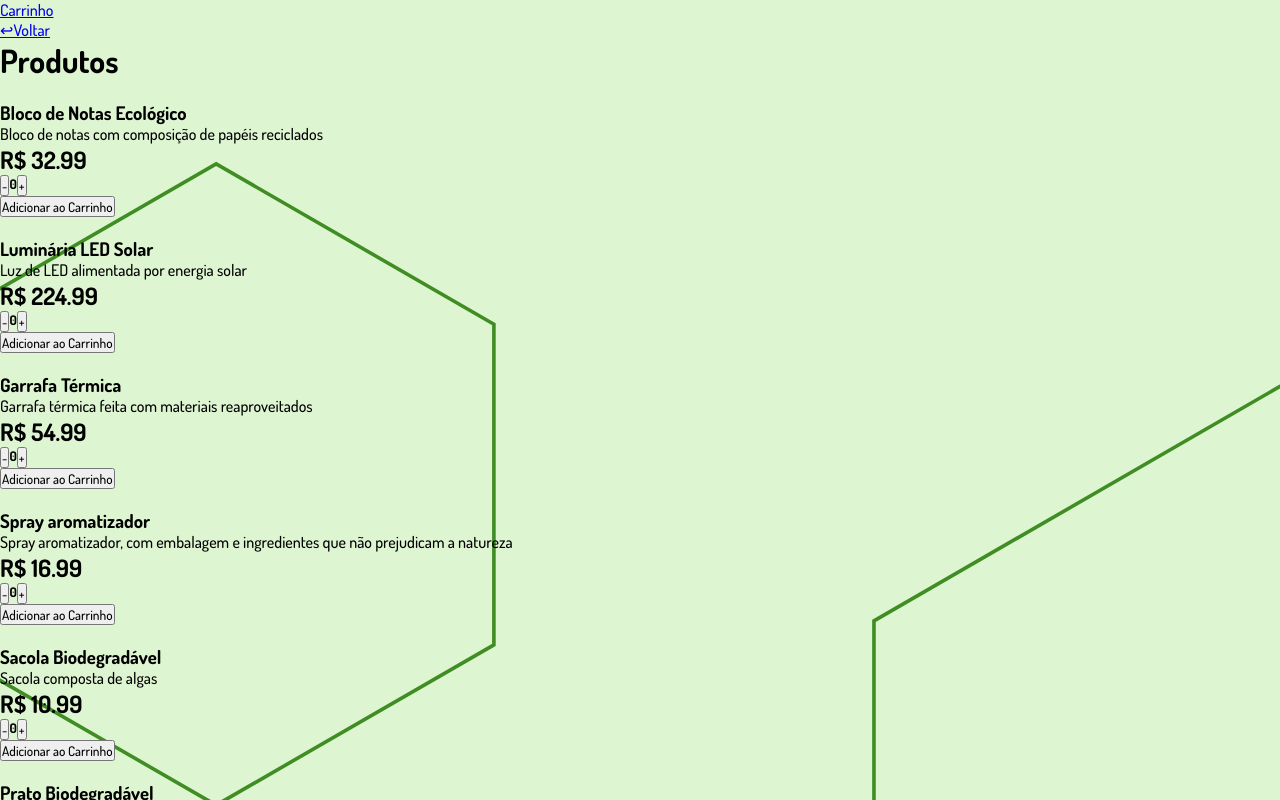
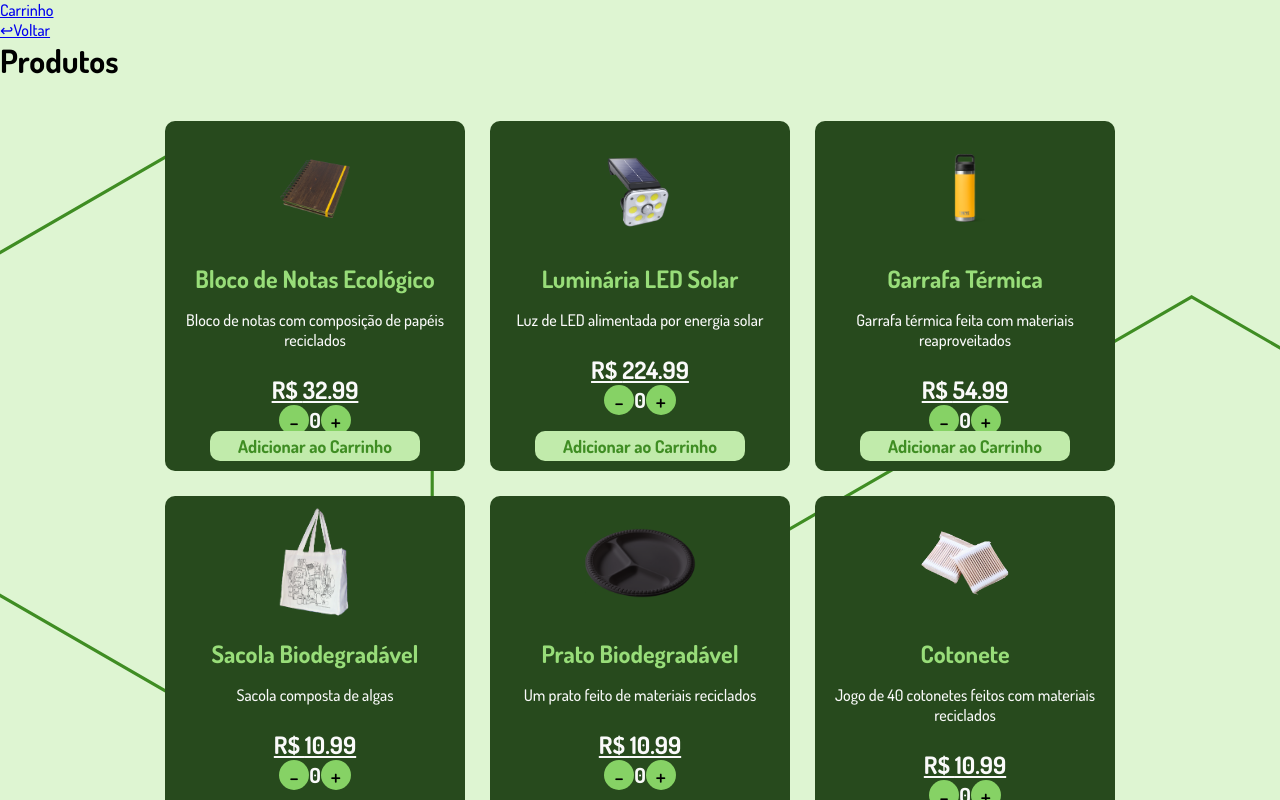
Before and after one commit to matheuslinkdev/ecomatters-react, a React (Vite) app: page /loja in a window 1280 px wide. Shown: the top 800 px of the page. Built offline with nearby package versions, Linux system fonts and the light colour scheme.

Commit message:
Adicionando alguns estilos ao card do produto

```diff
--- a/src/Componentes/Carrinho/AlterarQuantidade/index.jsx
+++ b/src/Componentes/Carrinho/AlterarQuantidade/index.jsx
@@ -21,7 +21,7 @@ const AlterarQuantidade = ({ quantidade, onQuantidadeChange }) => {
 
   return (
     <article>
-      <section style={{ display: "flex" }}>
+      <section className="botoes-alterar-quantidade">
         <button
           onClick={(e) => {
             e.preventDefault();
@@ -30,7 +30,7 @@ const AlterarQuantidade = ({ quantidade, onQuantidadeChange }) => {
         >
           -
         </button>
-        <h5>{quant}</h5>
+        <h5 className="quantidade">{quant}</h5>
         <button
           onClick={(e) => {
             e.preventDefault();
--- a/src/Componentes/Produtos/BotaoAddCarrinho/index.jsx
+++ b/src/Componentes/Produtos/BotaoAddCarrinho/index.jsx
@@ -1,8 +1,15 @@
-const BotaoAdicionarCarrinho = ({handleAdicionarAoCarrinho}) => {
+const BotaoAdicionarCarrinho = ({ handleAdicionarAoCarrinho }) => {
+  return (
+    <button
+      onClick={(e) => {
+        e.preventDefault();
+        handleAdicionarAoCarrinho();
+      }}
+      className="btn-adicionar-carrinho"
+    >
+      Adicionar ao Carrinho
+    </button>
+  );
+};
 
-  return (
-    <button onClick={(e)=>{ e.preventDefault(); handleAdicionarAoCarrinho()}}>Adicionar ao Carrinho</button>
-  )
-}
-
-export default BotaoAdicionarCarrinho
+export default BotaoAdicionarCarrinho;
--- a/src/Componentes/Produtos/data/produtos.js
+++ b/src/Componentes/Produtos/data/produtos.js
@@ -3,7 +3,7 @@ export const produtos = [
     nome: "Bloco de Notas Ecológico",
     precoReal: 32.99,
     descricao: "Bloco de notas com composição de papéis reciclados",
-    imagem: "",
+    imagem: "src/Componentes/Produtos/data/imgs/caderno.png",
     disponivel: true,
     quantidade: 0,
   },
@@ -11,7 +11,7 @@ export const produtos = [
     nome: "Luminária LED Solar",
     precoReal: 224.99,
     descricao: "Luz de LED alimentada por energia solar",
-    imagem: "",
+    imagem: "src/Componentes/Produtos/data/imgs/ledLight.png",
     disponivel: true,
     quantidade: 0,
   },
@@ -19,16 +19,7 @@ export const produtos = [
     nome: "Garrafa Térmica",
     precoReal: 54.99,
     descricao: "Garrafa térmica feita com materiais reaproveitados",
-    imagem: "",
-    disponivel: true,
-    quantidade: 0,
-  },
-  {
-    nome: "Spray aromatizador",
-    precoReal: 16.99,
-    descricao:
-      "Spray aromatizador, com embalagem e ingredientes que não prejudicam a natureza",
-    imagem: "",
+    imagem: "src/Componentes/Produtos/data/imgs/reusableBottle.png",
     disponivel: true,
     quantidade: 0,
   },
@@ -36,7 +27,7 @@ export const produtos = [
     nome: "Sacola Biodegradável",
     precoReal: 10.99,
     descricao: "Sacola composta de algas",
-    imagem: "",
+    imagem: "src/Componentes/Produtos/data/imgs/bioBag.png",
     disponivel: true,
     quantidade: 0,
   },
@@ -44,7 +35,7 @@ export const produtos = [
     nome: "Prato Biodegradável",
     precoReal: 10.99,
     descricao: "Um prato feito de materiais reciclados",
-    imagem: "",
+    imagem: "src/Componentes/Produtos/data/imgs/bioPlate.png",
     disponivel: true,
     quantidade: 0,
   },
@@ -52,15 +43,15 @@ export const produtos = [
     nome: "Cotonete",
     precoReal: 10.99,
     descricao: "Jogo de 40 cotonetes feitos com materiais reciclados",
-    imagem: "",
+    imagem: "src/Componentes/Produtos/data/imgs/cottonSwab.png",
     disponivel: true,
     quantidade: 0,
   },
   {
-    nome: "Copos de Papel (Pacote com 30 Unidades)",
+    nome: "Copos de Papel",
     precoReal: 32.99,
-    descricao: "Copo de papel compostável (pacote com 30 unidades)",
-    imagem: "",
+    descricao: "Copo de papel compostável (pacote com 20 unidades)",
+    imagem: "src/Componentes/Produtos/data/imgs/paperCups.png",
     disponivel: true,
     quantidade: 0,
   },
@@ -68,7 +59,7 @@ export const produtos = [
     nome: "Talheres Compostáveis",
     precoReal: 5.99,
     descricao: "Um jogo de talheres (garfo, faca e colher)",
-    imagem: "",
+    imagem: "src/Componentes/Produtos/data/imgs/cutlery.png",
     disponivel: true,
     quantidade: 0,
   },
@@ -76,7 +67,7 @@ export const produtos = [
     nome: "Sacolas de Papel",
     precoReal: 10.99,
     descricao: "Sacos de papel (pacote com 10 unidades)",
-    imagem: "",
+    imagem: "src/Componentes/Produtos/data/imgs/paperBags.png",
     disponivel: true,
     quantidade: 0,
   },
--- a/src/Componentes/Produtos/index.jsx
+++ b/src/Componentes/Produtos/index.jsx
@@ -29,16 +29,18 @@ const Produtos = () => {
 
   return (
     <>
-      <main>
-        <Voltar rotaDestino="/home"/>
+      <main className="main-produtos">
+        <Voltar rotaDestino="/home" />
         <h1>Produtos</h1>
-        <article>
+        <article className="lista-produtos">
           {produtos.map((produto, index) => (
-            <section key={index}>
-              <img src="" alt="" />
-              <h1>{produto.nome}</h1>
-              <span>{produto.descricao}</span>
-              <h2>R$ {produto.precoReal}</h2>
+            <section key={index} className="produto">
+              <img src={produto.imagem} alt={produto.nome} />
+              <div className="informacoes-produto">
+                <h1>{produto.nome}</h1>
+                <span>{produto.descricao}</span>
+                <h2>R$ {produto.precoReal}</h2>
+              </div>
               <AlterarQuantidade
                 quantidade={produto.quantidade}
                 onQuantidadeChange={(novaQuantidade) =>
--- a/src/Componentes/Produtos/style.scss
+++ b/src/Componentes/Produtos/style.scss
@@ -1 +1,92 @@
 @import "../../styles/variaveis.scss";
+
+.lista-produtos {
+  max-width: 90dvw;
+  display: flex;
+  justify-content: center;
+  align-items: center;
+  flex-wrap: wrap;
+  gap: 25px;
+  margin: 5dvh auto;
+}
+
+.produto {
+  width: 300px;
+  max-width: 70dvw;
+  height: 350px;
+  display: flex;
+  flex-direction: column;
+  align-items: center;
+  text-align: center;
+  background-color: $verde-07;
+  border-radius: 10px;
+  position: relative;
+}
+
+.produto > img {
+  width: 30%;
+  height: 20%;
+  overflow: visible;
+  object-fit: cover;
+  margin-top: 4dvh;
+}
+
+.informacoes-produto {
+  margin-top: 3dvh;
+}
+
+.informacoes-produto > h1 {
+  color: $verde-02;
+  font-size: 1.5rem;
+  margin: 2dvh auto;
+}
+
+.informacoes-produto > span {
+  color: $branco;
+}
+
+.informacoes-produto > h2 {
+  color: $branco;
+  text-decoration: underline;
+  margin-top: 3dvh;
+}
+
+.botoes-alterar-quantidade{
+    display: flex;
+    justify-content: center;
+    align-items: center;
+}
+
+.botoes-alterar-quantidade>button{
+    width: 30px;
+    height: 30px;
+    border: none;
+    border-radius: 50%;
+    font-size: 1.5rem;
+    background-color: $verde-03;
+}
+
+.quantidade{
+    font-size: 1.3rem;
+    color: $branco;
+}
+
+.btn-adicionar-carrinho {
+    position: absolute;
+    bottom: 10px;
+  background-color: $verde-01;
+  border: none;
+  border-radius: 10px;
+  width: 70%;
+  height: 30px;
+  font-size: 1.1rem;
+  font-weight: $bold;
+  color: $verde-05;
+  transition: linear .3s;
+
+  &:hover{
+    cursor: pointer;
+    background-color: $verde-03;
+    color: $preto-verde;
+  }
+}
```
Also changed, not shown: src/Componentes/Produtos/data/imgs/cart.png (deleted), 1 other file (tests, documents, lock files or other folders).
